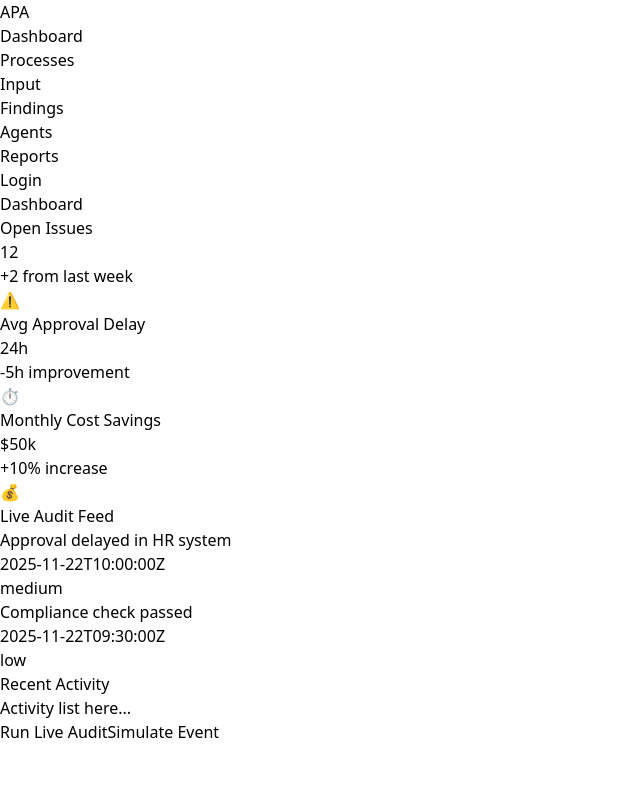
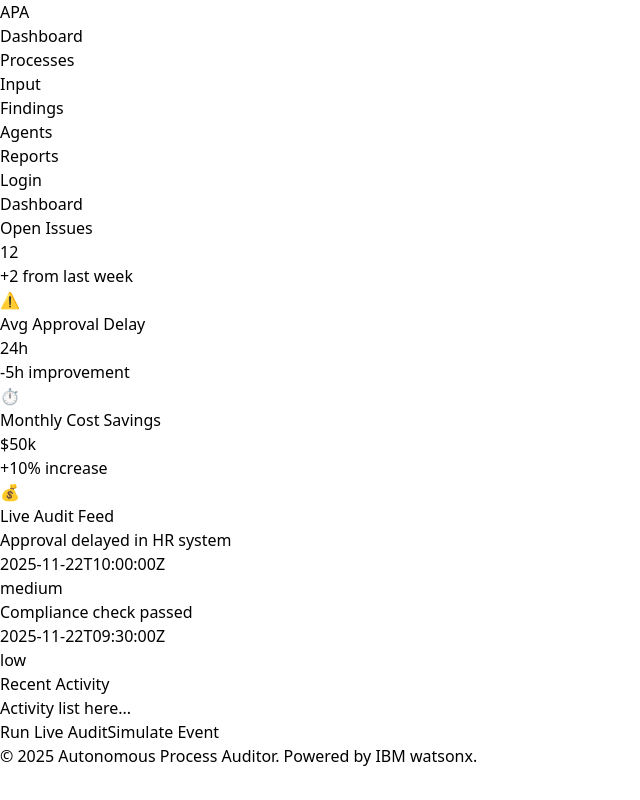
Before and after one commit to kawacukennedy/autonomous_process_auditor, a React app in the folder frontend/: page / in a window 1280 px wide. Shown: the whole page, without its empty margins (0-640 px from the left). Built offline with nearby package versions, Linux system fonts and the light colour scheme; the HTML template or start-up script is replaced by a standard one.

Commit message:
Add Footer to App.tsx and improve layout

```diff
--- a/frontend/src/App.tsx
+++ b/frontend/src/App.tsx
@@ -1,5 +1,6 @@
 import { BrowserRouter as Router, Routes, Route } from 'react-router-dom';
 import Header from './components/Header';
+import Footer from './components/Footer';
 import Dashboard from './pages/Dashboard';
 import ProcessConfig from './pages/ProcessConfig';
 import Input from './pages/Input';
@@ -11,8 +12,9 @@
 function App() {
   return (
     <Router>
-      <div className="min-h-screen bg-gray-100">
+      <div className="min-h-screen bg-gray-100 flex flex-col">
         <Header />
+        <main className="flex-grow">
           <Routes>
             <Route path="/" element={<Dashboard />} />
             <Route path="/processes" element={<ProcessConfig />} />
@@ -22,6 +24,8 @@
             <Route path="/login" element={<Auth />} />
             <Route path="/reports" element={<Reports />} />
           </Routes>
+        </main>
+        <Footer />
       </div>
     </Router>
   );
```
Lines whose indentation alone changed are shown as unchanged.
